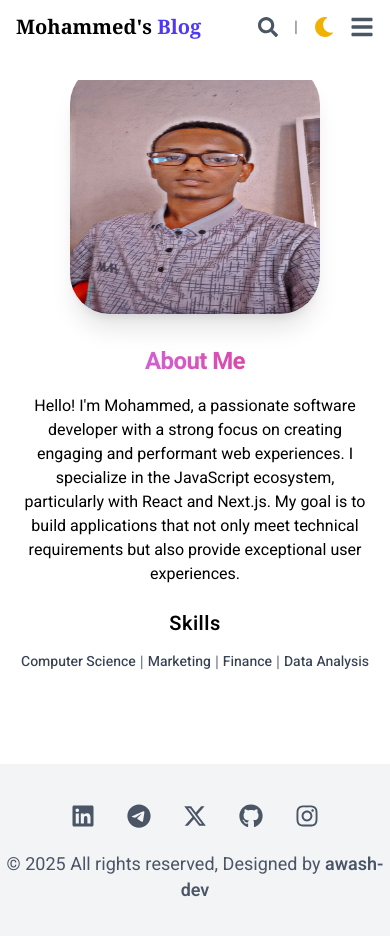
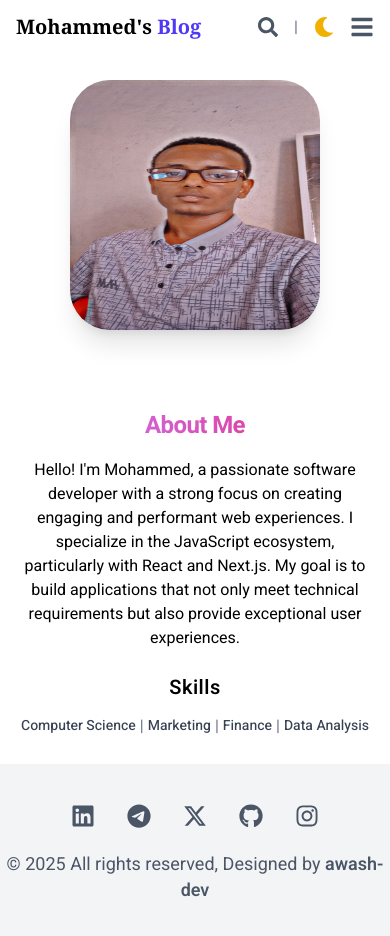
Before and after one commit to awash-dev/Mame-journey, a Next.js app: page /About in a window 390 px wide. Shown: the top 936 px of the page. Built offline with nearby package versions, Linux system fonts and the light colour scheme.

Commit message:
Update page.tsx

```diff
--- a/app/About/page.tsx
+++ b/app/About/page.tsx
@@ -24,7 +24,7 @@ const About = () => {
         )}
       >
         {/* Image Section (Left on Desktop) */}
-        <div className="w-full mt-8 md:mt-0 md:w-1/2 flex justify-center">
+        <div className="w-full py-12 md:py-0 md:w-1/2 flex justify-center">
           <div className="relative">
             <img
               src="/About.jpg" // Replace with your image path
```
